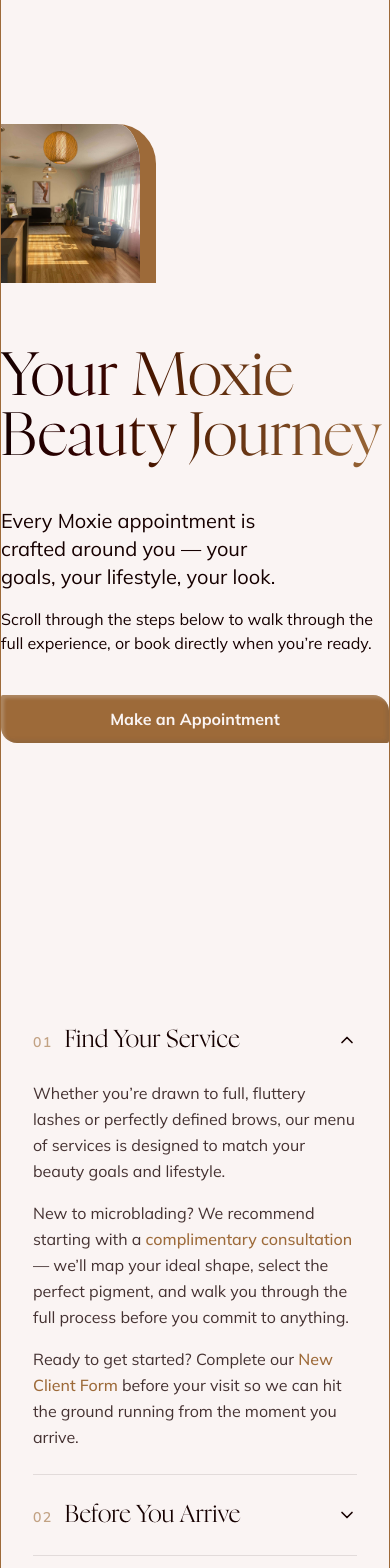
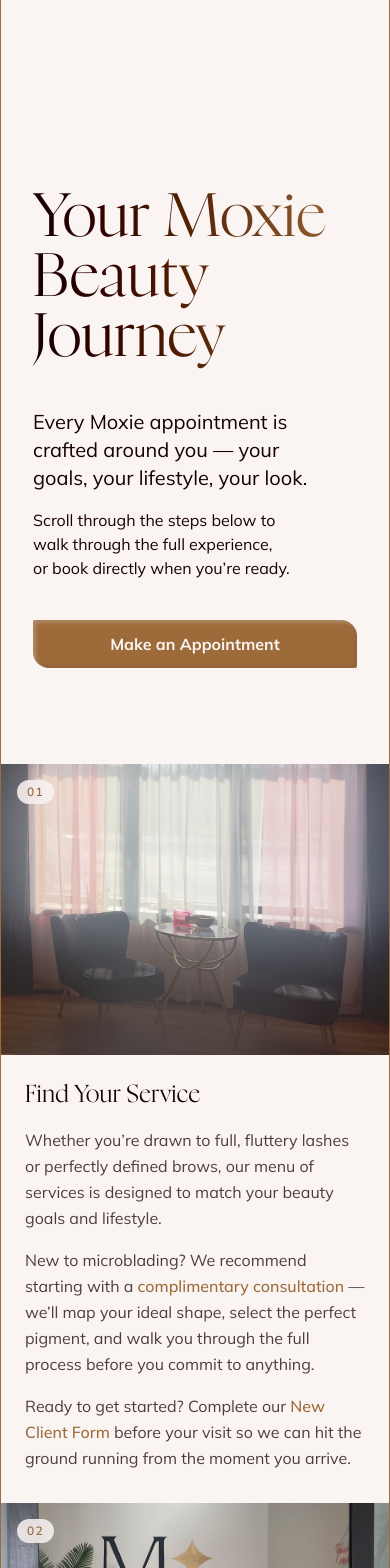
Before and after one commit to travhall/moxie-beauty, a Next.js app: page / in a window 390 px wide. Shown: the part 2940-4508 px from the top of the page. Built offline with nearby package versions, Linux system fonts and the light colour scheme.

Commit message:
feat: Add responsive layouts for appointment steps, introducing a new mobile card view and an interactive tablet split panel.

```diff
--- a/components/appointments.tsx
+++ b/components/appointments.tsx
@@ -1,6 +1,6 @@
 "use client";
 
-import { ArrowRight, ChevronDown } from "lucide-react";
+import { ArrowRight } from "lucide-react";
 import Image from "next/image";
 import apptImage from "@/public/images/moxie-lobby.jpg";
 import apptImgDiscover from "@/public/images/appt-img4.jpg";
@@ -183,15 +183,18 @@
 ];
 
 export default function Appointments({ onBookingClick }: AppointmentsProps) {
+  // Desktop scroll-driven state
   const [activeIndex, setActiveIndex] = useState(-1);
   const [exitIndex, setExitIndex] = useState<number | null>(null);
-  const [openAccordionIndex, setOpenAccordionIndex] = useState<number | null>(
-    0
-  );
+  // Tablet tap-driven state
+  const [tabIndex, setTabIndex] = useState(0);
+  const [tabExitIndex, setTabExitIndex] = useState<number | null>(null);
+
   const scrollWrapperRef = useRef<HTMLDivElement | null>(null);
   const sectionRef = useRef<HTMLElement | null>(null);
   const activeIndexRef = useRef(-1);
   const exitTimerRef = useRef<NodeJS.Timeout | null>(null);
+  const tabExitTimerRef = useRef<NodeJS.Timeout | null>(null);
 
   useEffect(() => {
     const wrapper = scrollWrapperRef.current;
@@ -242,6 +245,7 @@
     return () => {
       window.removeEventListener("scroll", handleScroll);
       if (exitTimerRef.current) clearTimeout(exitTimerRef.current);
+      if (tabExitTimerRef.current) clearTimeout(tabExitTimerRef.current);
     };
   }, []);
 
@@ -264,6 +268,14 @@
     });
   };
 
+  const handleTabChange = (index: number) => {
+    if (index === tabIndex) return;
+    if (tabExitTimerRef.current) clearTimeout(tabExitTimerRef.current);
+    setTabExitIndex(tabIndex);
+    tabExitTimerRef.current = setTimeout(() => setTabExitIndex(null), 800);
+    setTabIndex(index);
+  };
+
   return (
     <section
       ref={sectionRef}
@@ -272,24 +284,19 @@
       tabIndex={-1}
       aria-label="Appointments section"
     >
-      {/* Intro — always visible, sticks while scroll wrapper fills the section */}
-      <div className="flex flex-col md:flex-row lg:gap-14 items-start lg:sticky lg:top-40 min-h-screen z-0">
-        {/* <Image
-          src={apptImage}
-          alt="Moxie's waiting room."
-          className="w-full lg:max-w-1/2 h-96 lg:h-auto max-h-[60vh] rounded-tl rounded-tr-[4rem] rounded-br rounded-bl-[4rem] border-r border-b border-l-8 border-t-8 border-(--accent) object-cover mt-8 lg:mt-0 fade-in-section"
-        /> */}
-        <div className="relative w-2/5 xl:w-1/2 shrink-0 fade-in-section border-r-16 border-(--accent) rounded-tr-[25%] overflow-hidden">
+      {/* Intro — sticks on desktop, compact on mobile/tablet */}
+      <div className="flex flex-col md:flex-row lg:gap-14 items-start lg:sticky lg:top-40 lg:min-h-screen z-0">
+        {/* Image: hidden on mobile, shown md+ */}
+        <div className="hidden md:block relative w-2/5 xl:w-1/2 self-stretch shrink-0 fade-in-section border-r-16 border-(--accent) rounded-tr-4xl lg:rounded-tr-[25%] overflow-hidden">
           <Image
             src={apptImage}
             alt="Moxie Beauty Studio lobby"
-            width={1280}
-            height={720}
+            fill
             className="object-cover"
             sizes="(min-width: 1280px) 50vw, 40vw"
           />
         </div>
-        <div className="content relative max-w-2xl text-balance mt-8">
+        <div className="content relative max-w-2xl text-balance p-8">
           <h2 className="font-nyght bg-linear-to-r from-(--foreground) to-(--accent) bg-clip-text text-transparent text-6xl xl:text-7xl my-8 pb-2 text-balance fade-in-section delay-100">
             Your Moxie Beauty Journey
           </h2>
@@ -301,7 +308,7 @@
             Scroll through the steps below to walk through the full experience,
             or book directly when you&rsquo;re ready.
           </p>
-          <div className="flex flex-col lg:flex-row items-start gap-4 fade-in-section delay-400">
+          <div className="flex flex-col lg:flex-row items-start gap-4 fade-in-section delay-400 mb-16">
             <Button
               size="lg"
               onClick={onBookingClick}
@@ -321,61 +328,163 @@
         </div>
       </div>
 
-      {/* Mobile: Accordion */}
-      <div className="lg:hidden appointments-mobile-stack w-full max-w-3xl mx-auto p-8">
+      {/* ── Mobile: Vertical step cards (< md) ──────────────────────────── */}
+      <div className="md:hidden">
         {steps.map((step, index) => {
-          const isOpen = openAccordionIndex === index;
-          const accordionId = `accordion-${step.id}`;
-          const panelId = `panel-${step.id}`;
           const delayClass = `delay-${Math.min((index + 1) * 100, 400)}`;
-
           return (
             <div
               key={step.id}
-              className={`border-b border-(--foreground)/10 last:border-b-0 fade-in-section ${delayClass}`}
+              className={`fade-in-section ${delayClass}`}
             >
-              <h3>
-                <button
-                  type="button"
-                  id={accordionId}
-                  aria-expanded={isOpen}
-                  aria-controls={panelId}
-                  onClick={() => setOpenAccordionIndex(isOpen ? null : index)}
-                  className="flex justify-between items-center w-full py-6 text-left font-nyght text-2xl transition-colors hover:text-(--accent)"
-                >
-                  <span>
-                    <span className="text-(--accent)/60 text-sm font-sans font-semibold tracking-widest mr-3">
-                      0{index + 1}
-                    </span>
-                    {step.label}
-                  </span>
-                  <ChevronDown
-                    className={`w-5 h-5 transition-transform duration-300 shrink-0 ml-4 ${isOpen ? "rotate-180" : ""
-                      }`}
-                    aria-hidden="true"
-                  />
-                </button>
-              </h3>
-              <div
-                id={panelId}
-                role="region"
-                aria-labelledby={accordionId}
-                className={`overflow-hidden transition-all duration-300 ease-in-out ${isOpen ? "max-h-[600px] opacity-100" : "max-h-0 opacity-0"
-                  }`}
-              >
-                <div className="pb-6 text-(--foreground)/80">{step.content}</div>
+              {/* Step image with number badge */}
+              <div className="relative w-full aspect-[4/3] overflow-hidden">
+                <Image
+                  src={step.image}
+                  alt={step.imageAlt}
+                  fill
+                  className="object-cover"
+                  sizes="100vw"
+                  priority={index === 0}
+                />
+                <div className="absolute inset-0 bg-linear-to-t from-(--foreground)/50 via-transparent to-transparent" />
+                <span className="absolute top-4 left-4 text-(--accent) text-xs font-semibold tracking-widest bg-(--background)/85 backdrop-blur-sm px-2.5 py-1 rounded-full">
+                  0{index + 1}
+                </span>
+              </div>
+              {/* Step content */}
+              <div className="px-6 pt-6 pb-8 border-b border-(--foreground)/10 last:border-b-0">
+                <h3 className="font-nyght text-2xl mb-4">{step.label}</h3>
+                <div className="text-(--foreground)/75">
+                  {step.content}
+                </div>
               </div>
             </div>
           );
         })}
-        <div className="pt-8 mb-48">
+        <div className="px-6 pt-8 pb-20">
           <Button onClick={onBookingClick} size="lg" className="w-full">
             Make an Appointment
           </Button>
         </div>
       </div>
 
-      {/* Desktop: Scroll-driven step journey */}
+      {/* ── Tablet: Interactive split panel (md to lg) ───────────────────── */}
+      <div className="hidden md:flex lg:hidden min-h-screen overflow-hidden">
+
+        {/* Left: per-step crossfade images */}
+        <div className="relative w-2/5 shrink-0 border-r-16 border-(--accent) rounded-br-[25%] overflow-hidden">
+          {steps.map((step, i) => (
+            <div
+              key={step.id}
+              className={`absolute inset-0 transition-opacity duration-700 ease-in-out ${i === tabIndex ? "opacity-100" : "opacity-0"
+                }`}
+            >
+              <Image
+                src={step.image}
+                alt={step.imageAlt}
+                fill
+                className="object-cover"
+                sizes="40vw"
+                priority={i === 0}
+              />
+            </div>
+          ))}
+        </div>
+
+        {/* Right: clickable step indicator + animated content */}
+        <div className="flex-1 flex items-start overflow-y-auto">
+          <div className="w-full max-w-xl px-8 pt-16 pb-12">
+
+            {/* Clickable step indicator — mirrors desktop but interactive */}
+            <div
+              className="flex items-center gap-3 mb-10"
+              aria-label="Step navigation"
+            >
+              <div className="flex gap-1.5 items-center">
+                {steps.map((step, i) => (
+                  <button
+                    key={step.id}
+                    type="button"
+                    onClick={() => handleTabChange(i)}
+                    aria-current={i === tabIndex ? "step" : undefined}
+                    aria-label={step.label}
+                    className="group py-2 px-0.5 -my-2 cursor-pointer"
+                  >
+                    <div
+                      className={`h-px transition-all duration-500 ease-out rounded-full ${i === tabIndex
+                        ? "w-8 bg-(--accent)"
+                        : i < tabIndex
+                          ? "w-4 bg-(--accent)/40 group-hover:bg-(--accent)/60"
+                          : "w-4 bg-(--foreground)/15 group-hover:bg-(--foreground)/30"
+                        }`}
+                    />
+                  </button>
+                ))}
+              </div>
+              <span className="text-xs tracking-widest text-(--foreground)/30 tabular-nums">
+                0{tabIndex + 1} / 0{steps.length}
+              </span>
+            </div>
+
+            {/* Content — same grid overlap enter/exit pattern as desktop */}
+            <div className="grid">
+              {/* Exiting step */}
+              {tabExitIndex !== null && tabExitIndex !== tabIndex && (
+                <div className="step-content-exit col-start-1 row-start-1">
+                  <h3 className="font-nyght text-3xl mb-6 text-balance">
+                    {steps[tabExitIndex].label}
+                  </h3>
+                  <div className="text-(--foreground)/75">
+                    {steps[tabExitIndex].content}
+                  </div>
+                </div>
+              )}
+
+              {/* Active step */}
+              <div
+                key={`tab-${tabIndex}`}
+                className="step-content-enter col-start-1 row-start-1"
+              >
+                <h3 className="font-nyght text-3xl mb-6 text-balance">
+                  {steps[tabIndex].label}
+                </h3>
+                <div className="text-(--foreground)/75">
+                  {steps[tabIndex].content}
+                </div>
+                <div className="flex items-center gap-4 mt-10">
+                  <Button onClick={onBookingClick}>Book Now</Button>
+                  {tabIndex < steps.length - 1 ? (
+                    <Button
+                      variant="ghost"
+                      onClick={() => handleTabChange(tabIndex + 1)}
+                      className="inline-flex items-center gap-2 group"
+                    >
+                      {steps[tabIndex + 1].label}{" "}
+                      <ArrowRight className="w-4 h-4 group-hover:translate-x-1 transition-transform" />
+                    </Button>
+                  ) : (
+                    <Button
+                      variant="outline"
+                      onClick={() => {
+                        document
+                          .getElementById("About")
+                          ?.scrollIntoView({ behavior: "smooth", block: "start" });
+                      }}
+                      className="inline-flex items-center gap-2"
+                    >
+                      Get To Know Moxie
+                    </Button>
+                  )}
+                </div>
+              </div>
+            </div>
+
+          </div>
+        </div>
+      </div>
+
+      {/* ── Desktop: Scroll-driven step journey (lg+) ───────────────────── */}
       <div
         ref={scrollWrapperRef}
         className="hidden lg:block appointments-scroll-wrapper"
@@ -388,9 +497,8 @@
             {steps.map((step, i) => (
               <div
                 key={step.id}
-                className={`absolute inset-0 transition-opacity duration-700 ease-in-out ${
-                  i === Math.max(0, activeIndex) ? "opacity-100" : "opacity-0"
-                }`}
+                className={`absolute inset-0 transition-opacity duration-700 ease-in-out ${i === Math.max(0, activeIndex) ? "opacity-100" : "opacity-0"
+                  }`}
               >
                 <Image
                   src={step.image}
```
